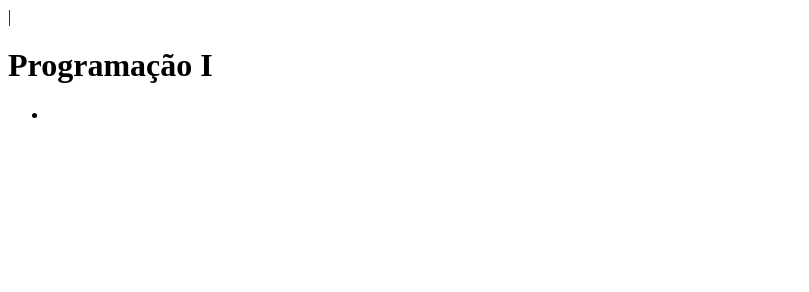
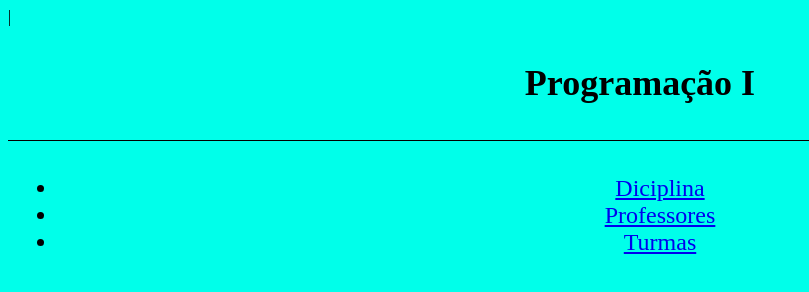
Before and after one commit to maysaolivera/2tri, a plain HTML site: page index.html in a window 1280 px wide. Shown: the whole page, without its empty margins (0-809 px from the left). Drawn offline with Linux system fonts and the light colour scheme.

Commit message:
Add files via upload

```diff
--- a/index.html
+++ b/index.html
@@ -4,6 +4,8 @@
     <meta charset="UTF-8">
     <meta http-equiv="X-UA-Compatible" content="IE=edge">
     <meta name="viewport" content="width=device-width, initial-scale=1.0">
+    <link rel="stylesheet" href="reset.css">
+    <link rel="stylesheet" href="style.css">
     <title> maysachata</title>
 </head>
 <body>
@@ -11,8 +13,11 @@
         <h1 class="cabeçalho-titulo">Programação I </h1>
         <nav class="cabeçalho-menu">
         <ul>
-        <li><a class="cabeçalho-meu-item" href="#"> </a>
-
-        </header>
+            <li><a class="cabeçalho-menu-item" href="#">Diciplina</a></li>
+            <li><a class="cabeçalho-menu-item" href="#">Professores</a></li>
+            <li><a clas="cabeçalho-menu-item" href="#">Turmas</a></li>
+        </ul>
+        </nav>
+</header>
 </body>
 </html>
--- a/style.css
+++ b/style.css
@@ -6,6 +6,25 @@ body{
     background-color: var(--cor-de-fundo);
 }
 
-.cabeçalho-meu{
+.cabeçalho-menu{
     background-color: var(--fundo-menu);
 }
+
+.cabeçalho-menu{
+    display: block;
+    padding: 10px;
+    font-size: 24px;
+    text-decoration: none;
+    color: black;
+    text-align: center;
+    border-top: 1px solid;
+}
+.cabeçalho{
+    background-color: var(--cor-cabeçalho);
+}
+.cabeçalho-titulo{
+    font-size: 36px;
+    font-weight: 700;
+    padding: 12px;
+    text-align: center;
+}
```
